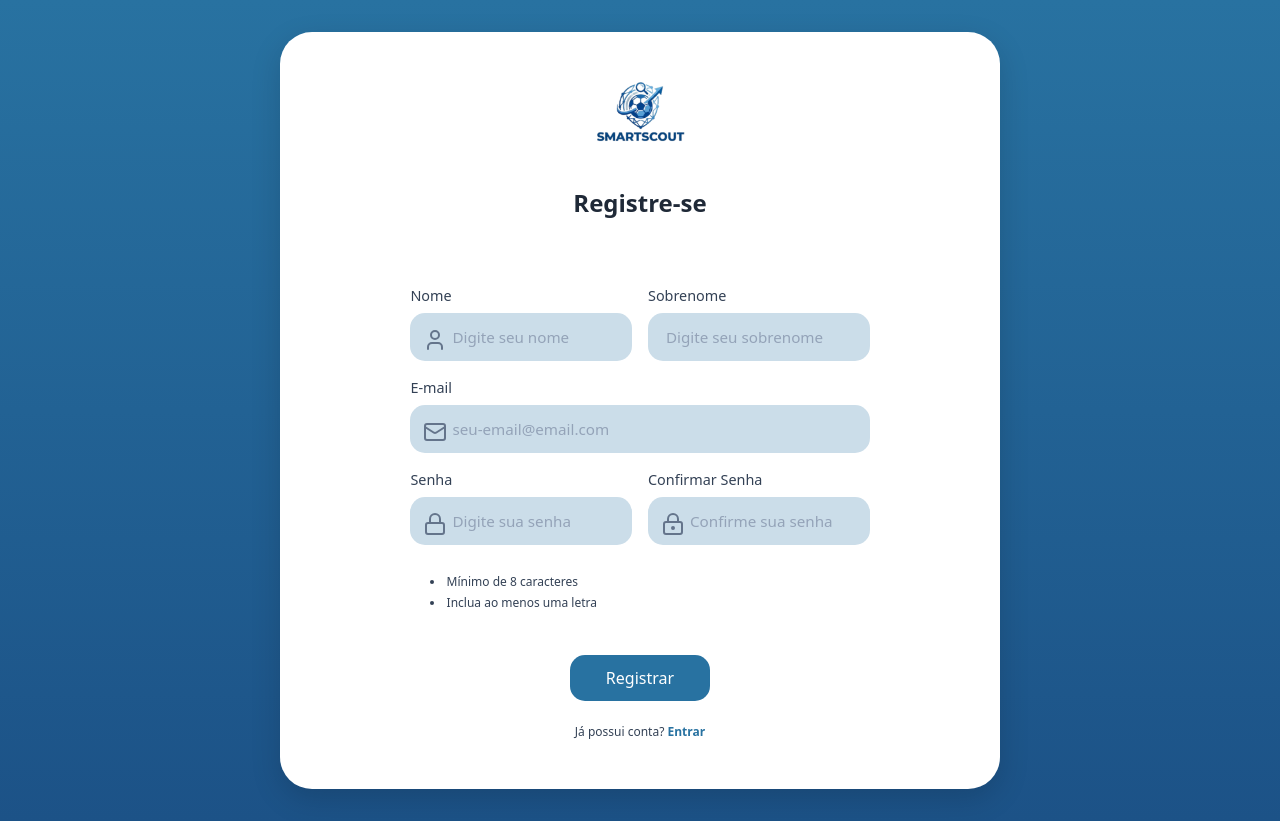
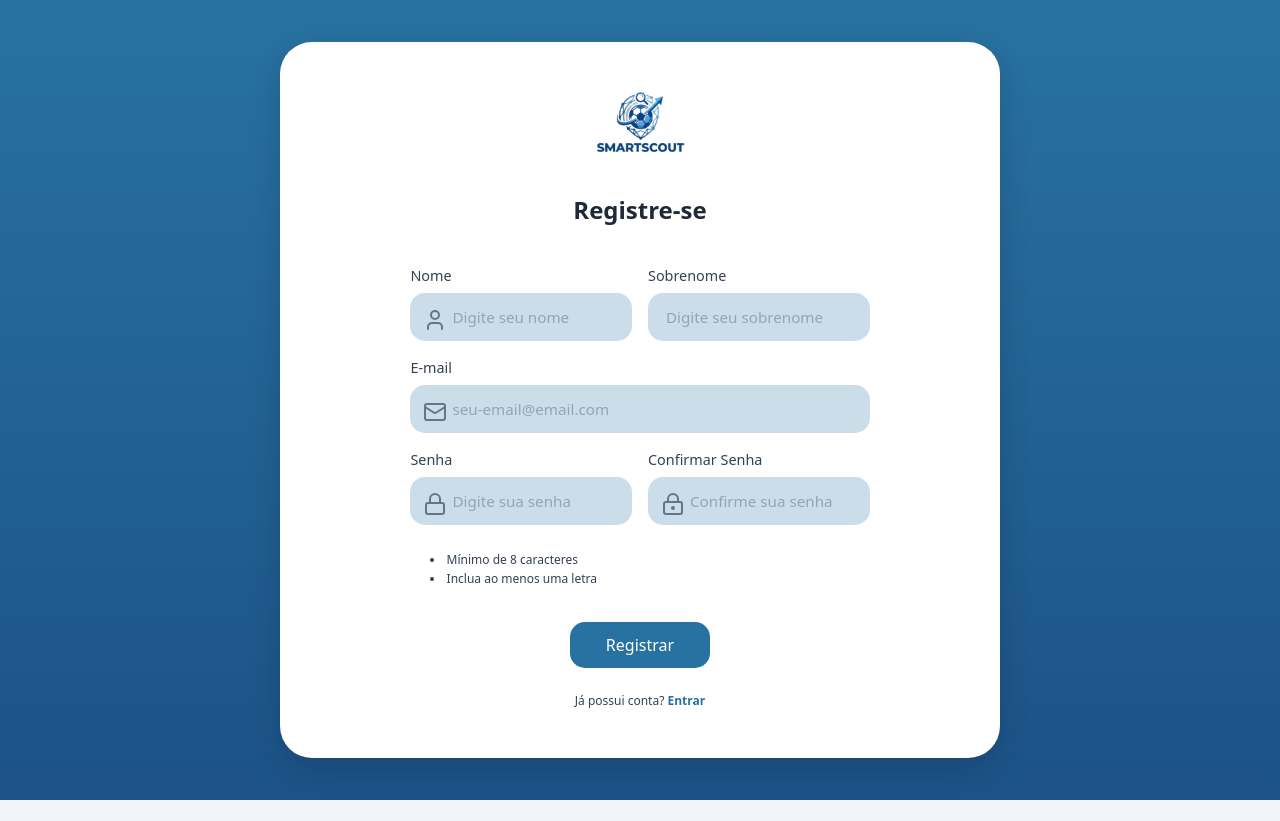
Before and after one commit to pedrofacine/PI_V_ES_TIME-15, a React app in the folder frontend/: page /signup in a window 1280 px wide. After the commit the page ends 800 px from the top, so only its background shows below. Built offline with nearby package versions, Linux system fonts and the light colour scheme; the HTML template or start-up script is replaced by a standard one.

Commit message:
fix: margin-bottom da tela de sign up

```diff
--- a/frontend/src/pages/SignUp/SignUp.css
+++ b/frontend/src/pages/SignUp/SignUp.css
@@ -31,11 +31,11 @@
 
 .signup-logo {
   width: 90px;
-  margin-bottom: 0.5rem;
+  margin-bottom: 0.3rem;
 }
 
 .signup-title {
-  margin-bottom: 2rem;
+  margin-bottom: 0.3rem;
   color: #1f2937;
 }
 
@@ -69,11 +69,11 @@
 }
 
 .password-requirements li {
-  margin: 0.2rem 0;
+  margin: 0.1rem 0;
 }
 
 .signup-button {
-  margin-top: 1rem;
+  margin-top: 0.5rem;
   width: 140px;
   align-self: center;
 }
@@ -81,7 +81,7 @@
 .have-account {
   font-size: 0.75rem;
   text-align: center;
-  margin-top: 0.4rem;
+  margin-top: 0.5rem;
   color: #334155;
 }
 
```
